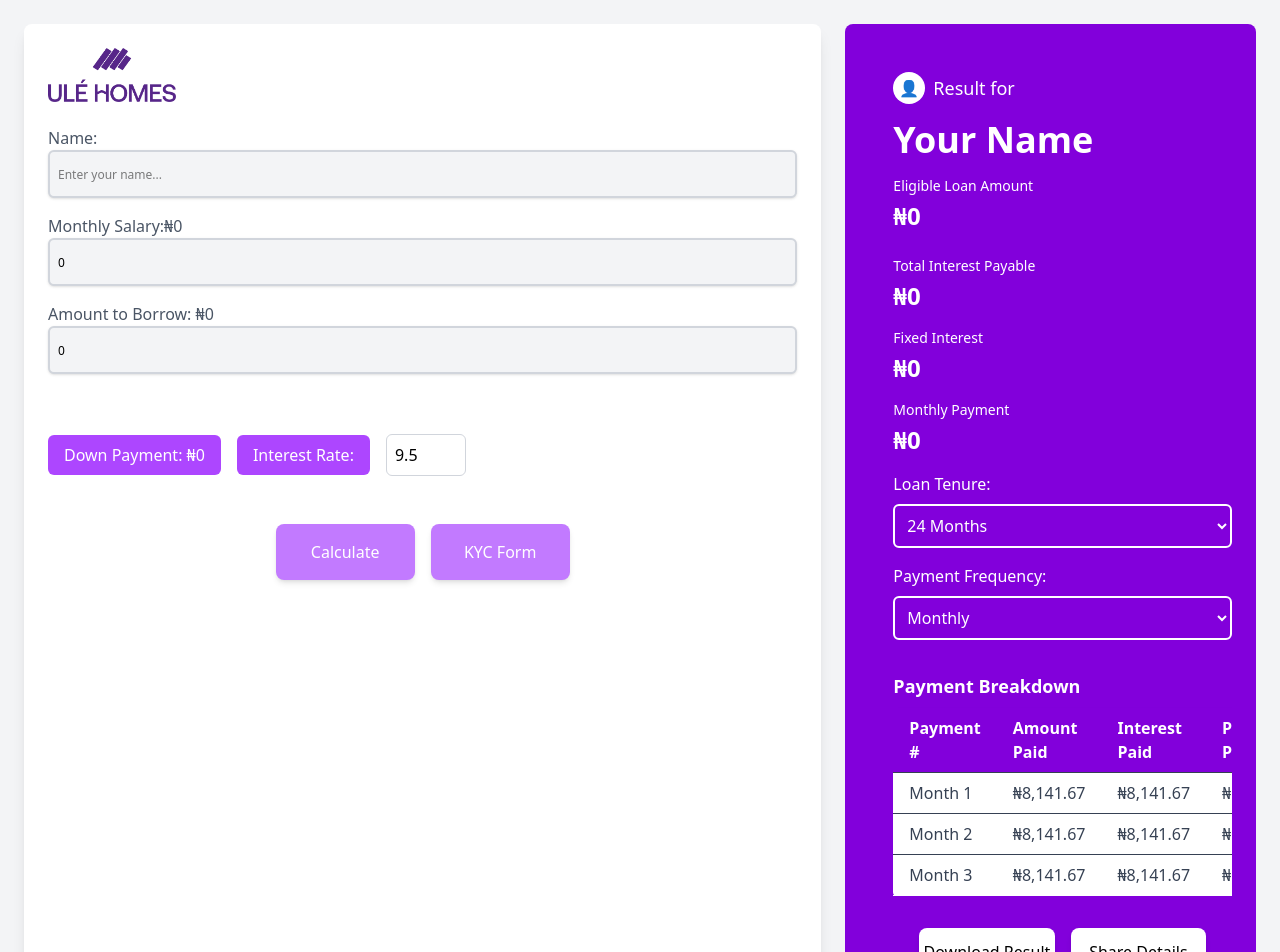
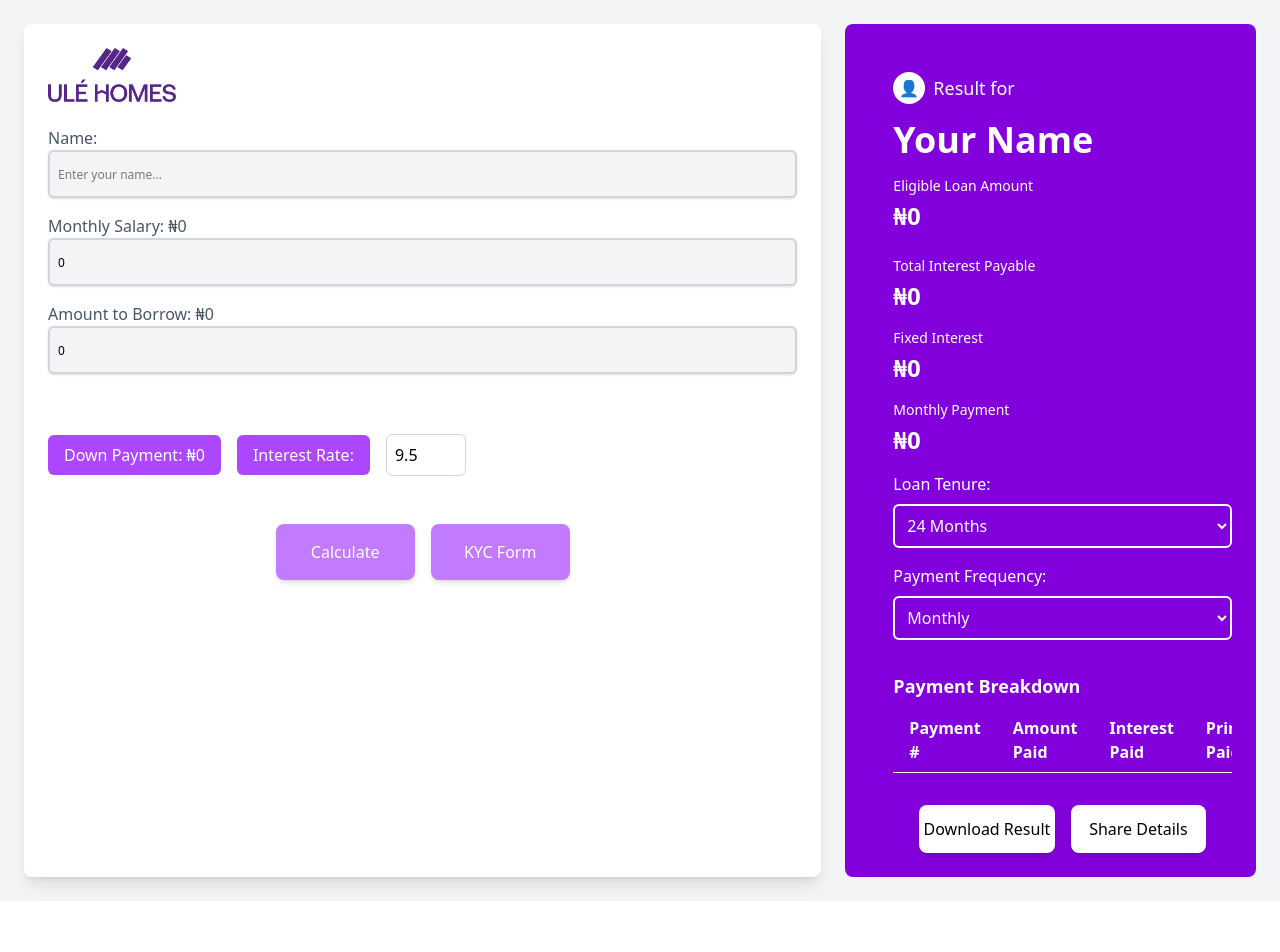
Before and after one commit to TunmiDev/loan-calculator, a React (Vite) app: page / in a window 1280 px wide. Shown: the top 952 px of the page. After the commit the page ends 901 px from the top, so only its background shows below. Built offline with nearby package versions, Linux system fonts and the light colour scheme.

Commit message:
Update App.jsx

```diff
--- a/src/App.jsx
+++ b/src/App.jsx
@@ -11,25 +11,22 @@ const LoanCalculator = () => {
   const [recurringPayments, setRecurringPayments] = useState(0);
   const [monthlyFrequency, setMonthlyFrequency] = useState(1);
   const [totalInterestPayable, setTotalInterestPayable] = useState(0);
+  const [paymentBreakdown, setPaymentBreakdown] = useState([]); // New state for payment breakdown
 
   // Update down payment whenever loan amount changes
   useEffect(() => {
     setDownPayment(loanAmount / 2);
   }, [loanAmount]);
 
-  useEffect(() => {
-    handleCalculate();
-  }, [tenure, monthlyFrequency]);
-
   // Function to calculate EMI
   const calculateEMI = () => {
     let rate, totalPayments;
 
-    if (monthlyFrequency == "monthly") {
+    if (monthlyFrequency === "monthly") {
       rate = interestRate / 100 / 12;
       totalPayments = tenure;
     } else {
-      rate = interestRate / 100 / 26;
+      rate = interestRate / 100 / 26; // Assuming bi-weekly payments
       totalPayments = (tenure / 12) * 26;
     }
 
@@ -46,6 +43,29 @@ const LoanCalculator = () => {
     return totalInterest.toFixed(0);
   };
 
+  // Function to calculate payment breakdown
+  const calculatePaymentBreakdown = () => {
+    const breakdown = [];
+    let remainingBalance = loanAmount;
+    const monthlyRate = interestRate / 100 / 12;
+
+    for (let month = 1; month <= tenure; month++) {
+      const interestPayment = remainingBalance * monthlyRate;
+      const principalPayment = recurringPayments - interestPayment;
+      remainingBalance -= principalPayment;
+
+      breakdown.push({
+        month,
+        totalPayment: recurringPayments,
+        interestPayment: interestPayment.toFixed(2),
+        principalPayment: principalPayment.toFixed(2),
+        remainingBalance: remainingBalance.toFixed(2),
+      });
+    }
+
+    setPaymentBreakdown(breakdown);
+  };
+
   // Handle Calculate button click
   const handleCalculate = () => {
     const emi = calculateEMI();
@@ -60,6 +80,7 @@ const LoanCalculator = () => {
       setRecurringPayments(emi);
       const totalInterest = calculateTotalInterestPayable();
       setTotalInterestPayable(totalInterest);
+      calculatePaymentBreakdown(); // Call to generate the breakdown
     }
   };
 
@@ -88,7 +109,7 @@ const LoanCalculator = () => {
         {/* Monthly Salary */}
         <div className="mt-4">
           <label className="block text-gray-600">
-            Monthly Salary:₦{salary.toLocaleString()}
+            Monthly Salary: ₦{salary.toLocaleString()}
           </label>
           <input
             type="text"
@@ -197,14 +218,14 @@ const LoanCalculator = () => {
             </p>
           </div>
 
-          {/*Loan tenure, Payment Frequency & Breakdown of Payments */}
+          {/* Loan tenure, Payment Frequency & Breakdown of Payments */}
           <p className="text-xl font-bold mb-4 text-white"></p>
           <label className="mb-2 font-medium block">Loan Tenure:</label>
           <select
             type="select-one"
             className="p-2 border-2 w-full rounded-md mb-4 bg-purple-700"
             onChange={(e) => setTenure(Number(e.target.value))}
-            value={Number(tenure)}
+            value={tenure}
           >
             <option value="12">12 Months</option>
             <option value="24">24 Months</option>
@@ -232,27 +253,15 @@ const LoanCalculator = () => {
                 </tr>
               </thead>
               <tbody className="text-gray-700">
-                <tr className="border-t">
-                  <td className="py-2 px-4">Month 1</td>
-                  <td className="py-2 px-4">₦8,141.67</td>
-                  <td className="py-2 px-4">₦8,141.67</td>
-                  <td className="py-2 px-4">₦0.00</td>
-                  <td className="py-2 px-4">₦977,000.00</td>
-                </tr>
-                <tr className="border-t">
-                  <td className="py-2 px-4">Month 2</td>
-                  <td className="py-2 px-4">₦8,141.67</td>
-                  <td className="py-2 px-4">₦8,141.67</td>
-                  <td className="py-2 px-4">₦0.00</td>
-                  <td className="py-2 px-4">₦968,858.33</td>
-                </tr>
-                <tr className="border-t">
-                  <td className="py-2 px-4">Month 3</td>
-                  <td className="py-2 px-4">₦8,141.67</td>
-                  <td className="py-2 px-4">₦8,141.67</td>
-                  <td className="py-2 px-4">₦0.00</td>
-                  <td className="py-2 px-4">₦960,716.67</td>
-                </tr>
+                {paymentBreakdown.map((payment) => (
+                  <tr className="border-t" key={payment.month}>
+                    <td className="py-2 px-4">Month {payment.month}</td>
+                    <td className="py-2 px-4">₦{payment.totalPayment}</td>
+                    <td className="py-2 px-4">₦{payment.interestPayment}</td>
+                    <td className="py-2 px-4">₦{payment.principalPayment}</td>
+                    <td className="py-2 px-4">₦{payment.remainingBalance}</td>
+                  </tr>
+                ))}
               </tbody>
             </table>
           </div>
```
